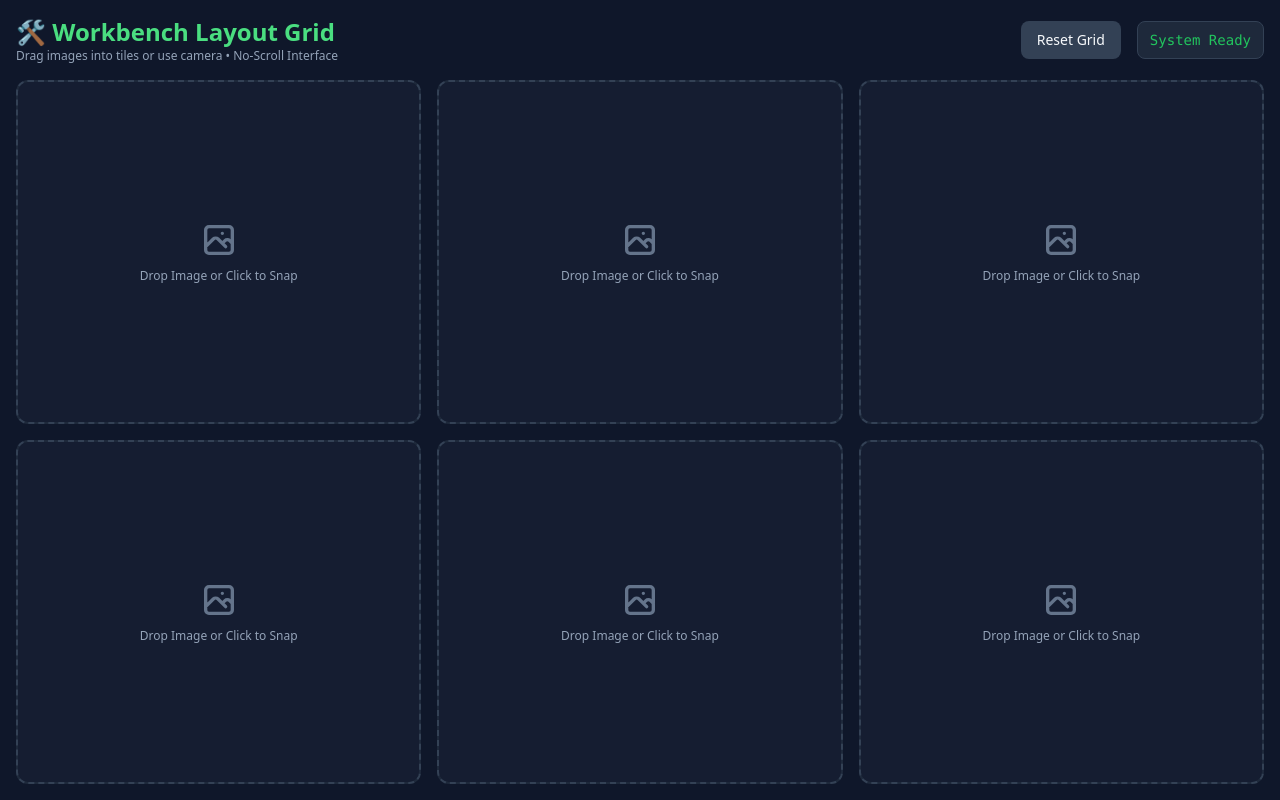
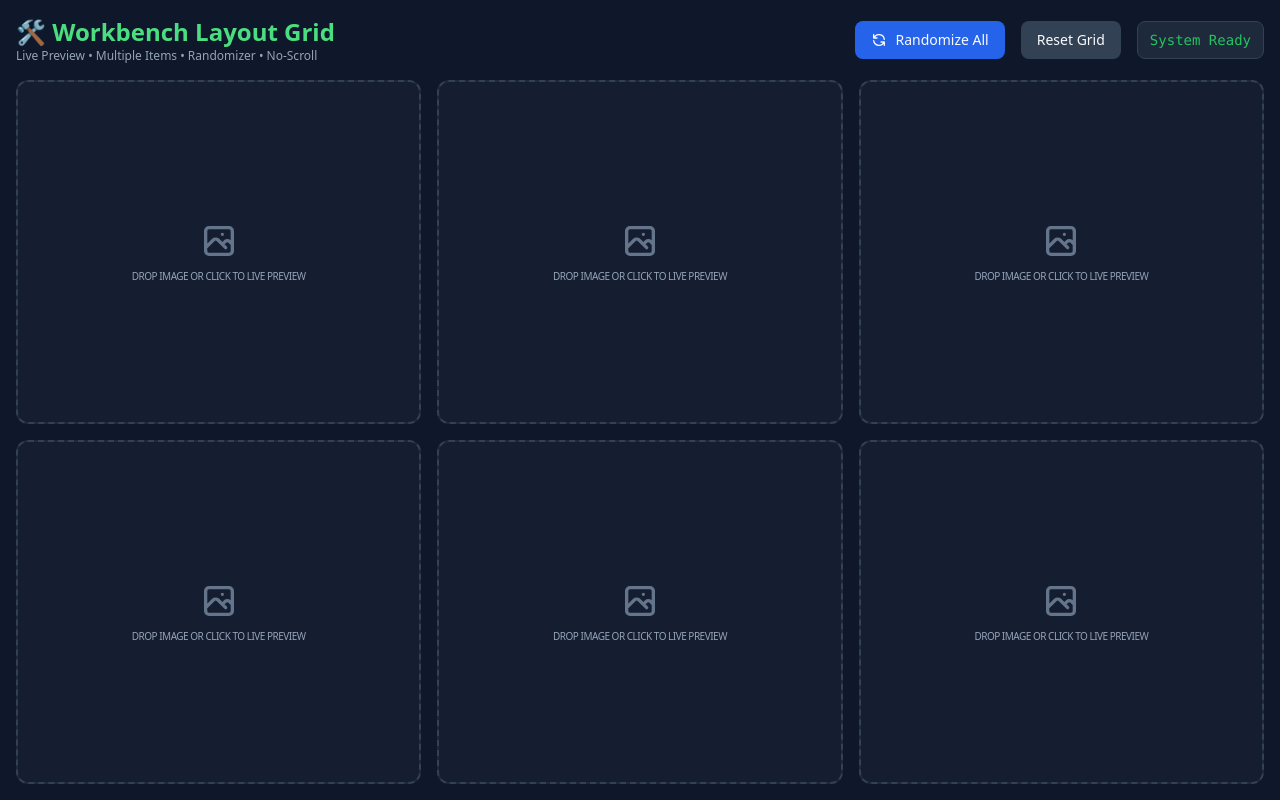
Before and after one commit to offbeatshotz/toolshedorganzer, a Flask app: page / in a window 1280 px wide. Run offline with Flask 3, Linux system fonts and the light colour scheme; some libraries are stand-ins or nearby versions.

Commit message:
Add files via upload

```diff
--- a/templates/index.html
+++ b/templates/index.html
@@ -43,9 +43,13 @@
     <header class="flex justify-between items-center mb-4 shrink-0">
         <div>
             <h1 class="text-2xl font-bold text-green-400">🛠️ Workbench Layout Grid</h1>
-            <p class="text-xs text-slate-400">Drag images into tiles or use camera • No-Scroll Interface</p>
+            <p class="text-xs text-slate-400">Live Preview • Multiple Items • Randomizer • No-Scroll</p>
         </div>
         <div class="flex gap-4">
+            <button id="global-randomize" class="bg-blue-600 hover:bg-blue-500 px-4 py-2 rounded-lg text-sm font-medium transition flex items-center gap-2">
+                <svg class="w-4 h-4" fill="none" stroke="currentColor" viewBox="0 0 24 24"><path stroke-linecap="round" stroke-linejoin="round" stroke-width="2" d="M4 4v5h.582m15.356 2A8.001 8.001 0 004.582 9m0 0H9m11 11v-5h-.581m0 0a8.003 8.003 0 01-15.357-2m15.357 2H15"></path></svg>
+                Randomize All
+            </button>
             <button id="global-reset" class="bg-slate-700 hover:bg-slate-600 px-4 py-2 rounded-lg text-sm font-medium transition">Reset Grid</button>
             <div id="status-bar" class="text-sm font-mono text-green-500 bg-slate-800 px-3 py-2 rounded-lg border border-slate-700">System Ready</div>
         </div>
@@ -80,11 +84,11 @@
                 this.el.appendChild(this.canvas);
 
                 this.originalImg = null;
-                this.cutout = null;
-                this.mode = 'empty'; // empty, base, select, move
+                this.items = []; // Array of { data, x, y, w, h, origX, origY }
+                this.mode = 'empty'; // empty, preview, base, select, move
                 this.selection = { x: 0, y: 0, w: 0, h: 0 };
-                this.currentPos = { x: 0, y: 0 };
                 this.isDragging = false;
+                this.activeItemIndex = -1;
 
                 this.renderEmpty();
                 this.initEvents();
@@ -96,11 +100,13 @@
                         <svg class="w-10 h-10 mb-2 text-slate-500" fill="none" stroke="currentColor" viewBox="0 0 24 24">
                             <path stroke-linecap="round" stroke-linejoin="round" stroke-width="2" d="M4 16l4.586-4.586a2 2 0 012.828 0L16 16m-2-2l1.586-1.586a2 2 0 012.828 0L20 14m-6-6h.01M6 20h12a2 2 0 002-2V6a2 2 0 00-2-2H6a2 2 0 00-2 2v12a2 2 0 002 2z"></path>
                         </svg>
-                        <p class="text-xs text-slate-400 font-medium">Drop Image or Click to Snap</p>
+                        <p class="text-[10px] text-slate-400 font-medium text-center px-2 uppercase tracking-tighter">Drop Image or Click to Live Preview</p>
                     </div>
                     <div class="tile-controls hidden" id="controls-${this.index}">
+                        <button class="btn-snap bg-green-600 hover:bg-green-500 text-[10px] px-2 py-1 rounded grow font-bold uppercase hidden">Snap</button>
                         <button class="btn-select bg-blue-600 hover:bg-blue-500 text-[10px] px-2 py-1 rounded grow font-bold uppercase">Select</button>
-                        <button class="btn-lock bg-green-600 hover:bg-green-500 text-[10px] px-2 py-1 rounded grow font-bold uppercase hidden">Lock</button>
+                        <button class="btn-lock bg-purple-600 hover:bg-purple-500 text-[10px] px-2 py-1 rounded grow font-bold uppercase hidden">Lock</button>
+                        <button class="btn-random bg-orange-600 hover:bg-orange-500 text-[10px] px-2 py-1 rounded grow font-bold uppercase hidden">Mix</button>
                         <button class="btn-clear bg-slate-700 hover:bg-slate-600 text-[10px] px-2 py-1 rounded font-bold uppercase">X</button>
                     </div>
                 `;
@@ -124,9 +130,9 @@
                     }
                 });
 
-                // Click to Snap
+                // Click to Start Preview
                 this.el.addEventListener('click', (e) => {
-                    if (this.mode === 'empty') this.snapPhoto();
+                    if (this.mode === 'empty') this.startPreview();
                 });
 
                 // Controls
@@ -135,8 +141,10 @@
                     if (!btn) return;
                     e.stopPropagation();
 
+                    if (btn.classList.contains('btn-snap')) this.captureFrame();
                     if (btn.classList.contains('btn-select')) this.startSelection();
                     if (btn.classList.contains('btn-lock')) this.lockSelection();
+                    if (btn.classList.contains('btn-random')) this.randomizeLayout();
                     if (btn.classList.contains('btn-clear')) this.reset();
                 });
 
@@ -144,6 +152,43 @@
                 this.canvas.addEventListener('mousedown', (e) => this.handleDown(e));
                 this.canvas.addEventListener('mousemove', (e) => this.handleMove(e));
                 window.addEventListener('mouseup', () => this.handleUp());
+            }
+
+            async startPreview() {
+                try {
+                    if (!activeStream) {
+                        activeStream = await navigator.mediaDevices.getUserMedia({ video: { facingMode: 'environment' } });
+                        video.srcObject = activeStream;
+                    }
+                    this.mode = 'preview';
+                    this.canvas.classList.remove('hidden');
+                    this.el.querySelector('.tile-overlay').classList.add('hidden');
+                    this.el.querySelector('.tile-controls').classList.remove('hidden');
+                    this.el.querySelector('.btn-snap').classList.remove('hidden');
+                    this.el.querySelector('.btn-select').classList.add('hidden');
+
+                    this.canvas.width = this.el.clientWidth * window.devicePixelRatio;
+                    this.canvas.height = this.el.clientHeight * window.devicePixelRatio;
+
+                    const updatePreview = () => {
+                        if (this.mode !== 'preview') return;
+                        this.ctx.drawImage(video, 0, 0, this.canvas.width, this.canvas.height);
+                        requestAnimationFrame(updatePreview);
+                    };
+                    updatePreview();
+                    statusBar.innerText = `Live Preview Tile ${this.index}`;
+                } catch (err) {
+                    statusBar.innerText = "Camera Access Denied";
+                }
+            }
+
+            captureFrame() {
+                this.ctx.drawImage(video, 0, 0, this.canvas.width, this.canvas.height);
+                this.originalImg = this.ctx.getImageData(0, 0, this.canvas.width, this.canvas.height);
+                this.mode = 'base';
+                this.el.querySelector('.btn-snap').classList.add('hidden');
+                this.el.querySelector('.btn-select').classList.remove('hidden');
+                statusBar.innerText = `Snapped Tile ${this.index}`;
             }
 
             loadImage(url) {
@@ -192,27 +237,61 @@
             }
 
             lockSelection() {
-                if (this.selection.w === 0) return;
-                this.cutout = this.ctx.getImageData(this.selection.x, this.selection.y, this.selection.w, this.selection.h);
-                this.currentPos = { x: this.selection.x, y: this.selection.y };
+                if (Math.abs(this.selection.w) < 5 || Math.abs(this.selection.h) < 5) return;
+
+                // Sort coordinates for ImageData
+                const sx = this.selection.w > 0 ? this.selection.x : this.selection.x + this.selection.w;
+                const sy = this.selection.h > 0 ? this.selection.y : this.selection.y + this.selection.h;
+                const sw = Math.abs(this.selection.w);
+                const sh = Math.abs(this.selection.h);
+
+                const cutoutData = this.ctx.getImageData(sx, sy, sw, sh);
+
+                this.items.push({
+                    data: cutoutData,
+                    x: sx, y: sy, w: sw, h: sh,
+                    origX: sx, origY: sy
+                });
+
                 this.mode = 'move';
-                this.el.querySelector('.btn-lock').innerText = "DONE";
-                statusBar.innerText = "Drag to Move Workbench";
+                this.el.querySelector('.btn-lock').classList.add('hidden');
+                this.el.querySelector('.btn-select').classList.remove('hidden');
+                this.el.querySelector('.btn-random').classList.remove('hidden');
+                this.selection = { x: 0, y: 0, w: 0, h: 0 };
+                this.draw();
+                statusBar.innerText = "Item Added! Drag to move or Select more.";
+            }
+
+            randomizeLayout() {
+                if (this.items.length === 0) return;
+                const padding = 20;
+                this.items.forEach(item => {
+                    item.x = padding + Math.random() * (this.canvas.width - item.w - padding * 2);
+                    item.y = padding + Math.random() * (this.canvas.height - item.h - padding * 2);
+                });
+                this.draw();
+                statusBar.innerText = "Layout Randomized";
             }
 
             handleDown(e) {
+                const rect = this.canvas.getBoundingClientRect();
+                const mx = (e.clientX - rect.left) * (this.canvas.width / rect.width);
+                const my = (e.clientY - rect.top) * (this.canvas.height / rect.height);
+
                 if (this.mode === 'select') {
-                    const rect = this.canvas.getBoundingClientRect();
-                    this.selection.x = (e.clientX - rect.left) * (this.canvas.width / rect.width);
-                    this.selection.y = (e.clientY - rect.top) * (this.canvas.height / rect.height);
+                    this.selection.x = mx;
+                    this.selection.y = my;
                     this.isDragging = true;
-                } else if (this.mode === 'move') {
-                    const rect = this.canvas.getBoundingClientRect();
-                    const mx = (e.clientX - rect.left) * (this.canvas.width / rect.width);
-                    const my = (e.clientY - rect.top) * (this.canvas.height / rect.height);
-                    if (mx >= this.currentPos.x && mx <= this.currentPos.x + this.selection.w &&
-                        my >= this.currentPos.y && my <= this.currentPos.y + this.selection.h) {
-                        this.isDragging = true;
+                } else {
+                    // Check if clicking an existing item (from top to bottom)
+                    for (let i = this.items.length - 1; i >= 0; i--) {
+                        const it = this.items[i];
+                        if (mx >= it.x && mx <= it.x + it.w && my >= it.y && my <= it.y + it.h) {
+                            this.activeItemIndex = i;
+                            this.isDragging = true;
+                            this.mode = 'move';
+                            break;
+                        }
                     }
                 }
             }
@@ -226,43 +305,58 @@
                 if (this.mode === 'select') {
                     this.selection.w = mx - this.selection.x;
                     this.selection.h = my - this.selection.y;
-                } else if (this.mode === 'move') {
-                    this.currentPos.x = mx - this.selection.w / 2;
-                    this.currentPos.y = my - this.selection.h / 2;
+                } else if (this.mode === 'move' && this.activeItemIndex !== -1) {
+                    const it = this.items[this.activeItemIndex];
+                    it.x = mx - it.w / 2;
+                    it.y = my - it.h / 2;
                 }
                 this.draw();
             }
 
             handleUp() {
                 this.isDragging = false;
+                this.activeItemIndex = -1;
             }
 
             draw() {
+                if (!this.originalImg) return;
                 this.ctx.putImageData(this.originalImg, 0, 0);
+
+                // Blur/Fill original areas of ALL items
+                this.items.forEach(it => {
+                    this.ctx.fillStyle = '#0f172a';
+                    this.ctx.fillRect(it.origX, it.origY, it.w, it.h);
+                });
+
+                // Draw all items at their new positions
+                this.items.forEach(it => {
+                    this.ctx.putImageData(it.data, it.x, it.y);
+                    this.ctx.strokeStyle = '#22c55e';
+                    this.ctx.lineWidth = 1;
+                    this.ctx.strokeRect(it.x, it.y, it.w, it.h);
+                });
+
                 if (this.mode === 'select') {
                     this.ctx.strokeStyle = '#3b82f6';
                     this.ctx.lineWidth = 4;
                     this.ctx.strokeRect(this.selection.x, this.selection.y, this.selection.w, this.selection.h);
-                } else if (this.mode === 'move') {
-                    this.ctx.fillStyle = '#0f172a';
-                    this.ctx.fillRect(this.selection.x, this.selection.y, this.selection.w, this.selection.h);
-                    this.ctx.putImageData(this.cutout, this.currentPos.x, this.currentPos.y);
-                    this.ctx.strokeStyle = '#22c55e';
-                    this.ctx.lineWidth = 2;
-                    this.ctx.strokeRect(this.currentPos.x, this.currentPos.y, this.selection.w, this.selection.h);
                 }
             }
 
             reset() {
                 this.mode = 'empty';
                 this.originalImg = null;
-                this.cutout = null;
+                this.items = [];
                 this.selection = { x: 0, y: 0, w: 0, h: 0 };
                 this.renderEmpty();
             }
         }
 
         const simInstances = Array.from(tiles).map((tile, idx) => new TileSimulator(tile, idx));
+
+        document.getElementById('global-randomize').addEventListener('click', () => {
+            simInstances.forEach(s => s.randomizeLayout());
+        });
 
         document.getElementById('global-reset').addEventListener('click', () => {
             simInstances.forEach(s => s.reset());
```
